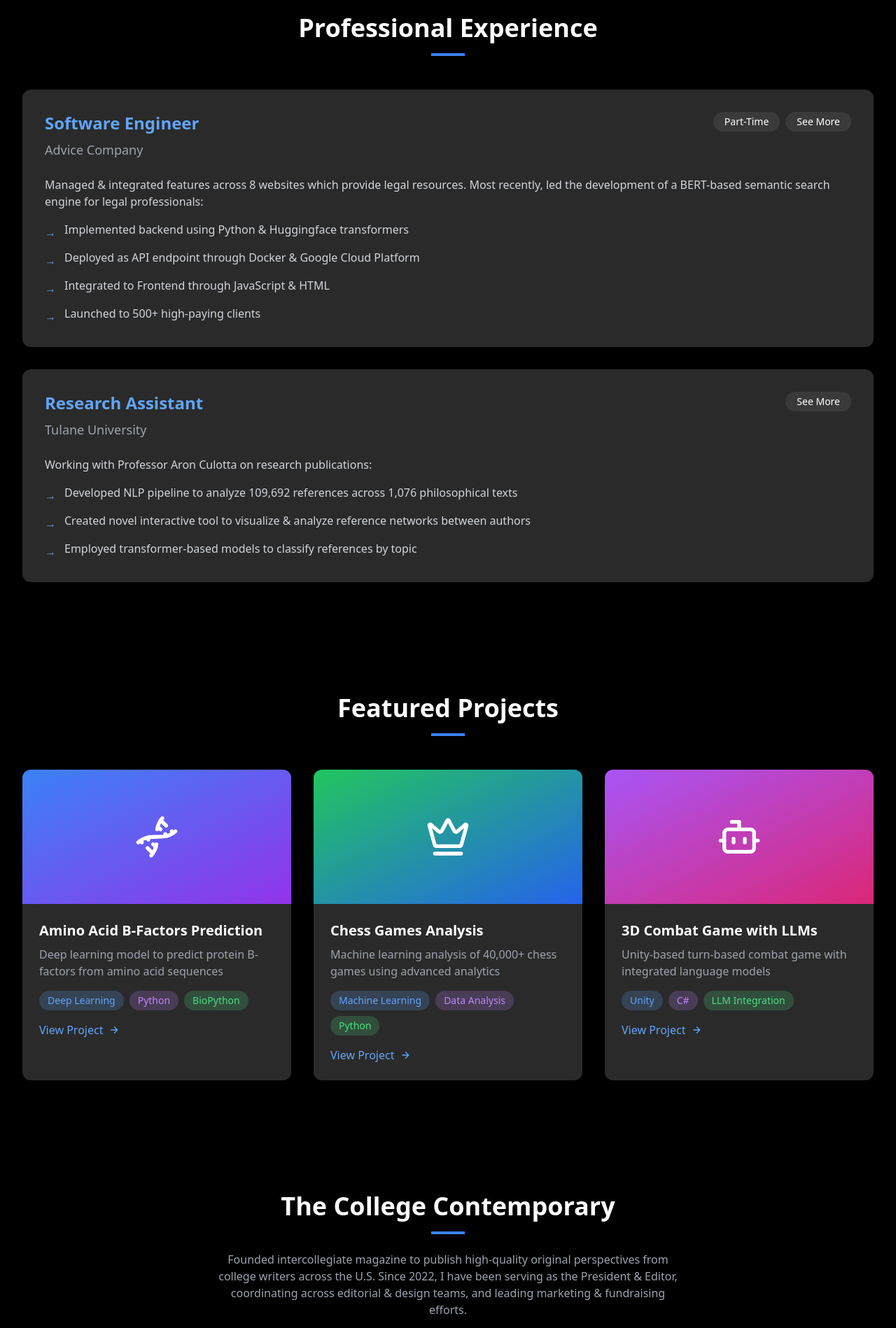
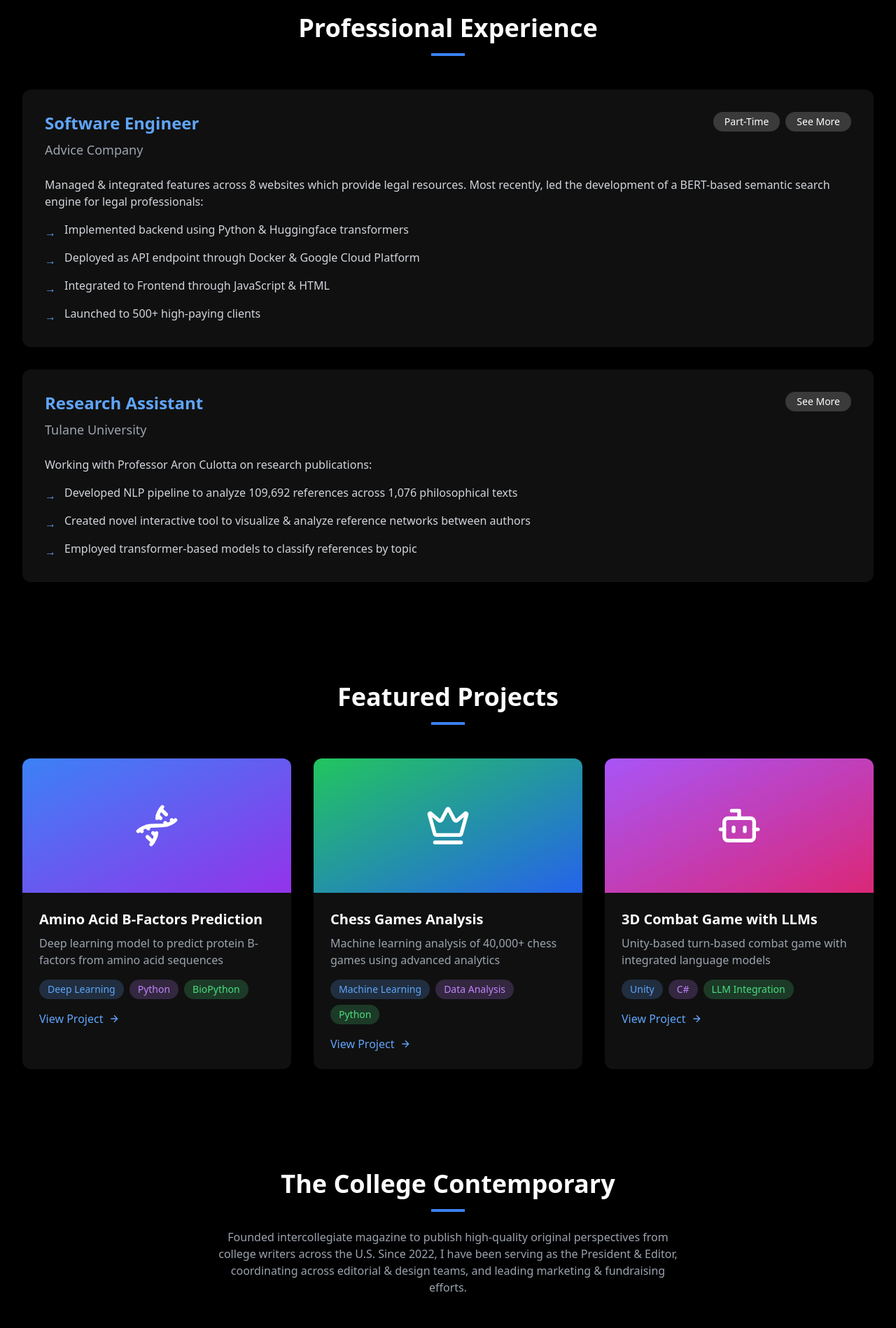
Before and after one commit to ogreowl/portfolio-website, a Next.js app: page / in a window 1280 px wide. Shown: the part 860-2758 px from the top of the page at 70% size. Built offline with nearby package versions, Linux system fonts and the light colour scheme.

Commit message:
color changes

```diff
--- a/app/layout.tsx
+++ b/app/layout.tsx
@@ -27,7 +27,9 @@
       <body
         className={`${geistSans.variable} ${geistMono.variable} antialiased`}
       >
-        {children}
+        <header className="bg-[#000000] sticky top-0 z-50 w-full border-b border-[#333333]">
+          {children}
+        </header>
       </body>
     </html>
   );
--- a/app/page.tsx
+++ b/app/page.tsx
@@ -196,7 +196,7 @@
               </div>
             </div>
 
-            <div className="bg-[#2a2a2a] rounded-lg p-8 font-mono">
+            <div className="bg-[#2a2a2a]/40 p-8 font-mono">
               <div className="text-green-400 mb-4">
                 <TypeAnimation
                   sequence={[
@@ -253,7 +253,7 @@
 
           <div className="space-y-8">
             {/* Software Engineer Card */}
-            <div className="bg-[#2a2a2a] rounded-xl p-8 relative transform transition-all duration-300 hover:scale-[1.02] hover:shadow-2xl hover:shadow-blue-500/10 cursor-pointer">
+            <div className="bg-[#2a2a2a]/40 rounded-xl p-8 relative transform transition-all duration-300 hover:scale-[1.02] hover:shadow-2xl hover:shadow-blue-500/10 cursor-pointer">
               <div className="flex flex-wrap gap-2 mb-4 sm:absolute sm:top-8 sm:right-8">
                 <span className="px-4 py-1 bg-[#3a3a3a] rounded-full text-sm">
                   Part-Time
@@ -292,7 +292,7 @@
             </div>
 
             {/* Research Assistant Card */}
-            <div className="bg-[#2a2a2a] rounded-xl p-8 relative transform transition-all duration-300 hover:scale-[1.02] hover:shadow-2xl hover:shadow-blue-500/10 cursor-pointer">
+            <div className="bg-[#2a2a2a]/40 rounded-xl p-8 relative transform transition-all duration-300 hover:scale-[1.02] hover:shadow-2xl hover:shadow-blue-500/10 cursor-pointer">
               <div className="flex flex-wrap gap-2 mb-4 sm:absolute sm:top-8 sm:right-8">
                 <Link href="/research" className="px-4 py-1 bg-[#3a3a3a] rounded-full text-sm hover:bg-blue-500 transition-colors">
                   See More
@@ -327,14 +327,14 @@
       </section>
 
       {/* Projects Section */}
-      <section id="projects" className="py-20">
+      <section id="projects" className="bg-[#000000] py-16">
         <div className="max-w-7xl mx-auto px-4 sm:px-6 lg:px-8">
           <h2 className="text-4xl font-bold text-center mb-4">Featured Projects</h2>
           <div className="h-1 w-12 bg-blue-500 mx-auto mb-12"></div>
 
           <div className="grid grid-cols-1 md:grid-cols-3 gap-8">
             {/* Amino Acid Project */}
-            <div className="group rounded-xl overflow-hidden bg-[#2a2a2a] shadow-xl
+            <div className="group rounded-xl overflow-hidden bg-[#2a2a2a]/40 shadow-xl
                           transition-all duration-300
                           hover:scale-[1.02] hover:-translate-y-2
                           hover:shadow-2xl hover:shadow-blue-500/20
@@ -363,7 +363,7 @@
               </div>
             </div>
             {/* Chess Analysis Project */}
-            <div className="group rounded-xl overflow-hidden bg-[#2a2a2a] shadow-xl
+            <div className="group rounded-xl overflow-hidden bg-[#2a2a2a]/40 shadow-xl
                           transition-all duration-300
                           hover:scale-[1.02] hover:-translate-y-2
                           hover:shadow-2xl hover:shadow-green-500/20
@@ -393,7 +393,7 @@
             </div>
 
             {/* Unity Game Project */}
-            <div className="group rounded-xl overflow-hidden bg-[#2a2a2a] shadow-xl
+            <div className="group rounded-xl overflow-hidden bg-[#2a2a2a]/40 shadow-xl
                           transition-all duration-300
                           hover:scale-[1.02] hover:-translate-y-2
                           hover:shadow-2xl hover:shadow-purple-500/20
@@ -455,7 +455,7 @@
           <div className="grid md:grid-cols-2 gap-8">
             {/* Left Column - Stats and Overview */}
             <div className="space-y-6">
-              <div className="bg-[#2a2a2a] rounded-xl p-8">
+              <div className="bg-[#2a2a2a]/40 rounded-xl p-8">
 
                 <div className="grid grid-cols-2 gap-4">
                   <div className="bg-[#1f1f1f] rounded-lg p-6 transform transition-all duration-300 hover:scale-[1.02] hover:shadow-lg hover:shadow-blue-500/10">
@@ -482,7 +482,7 @@
               </div>
 
               {/* Key Achievements */}
-              <div className="bg-[#2a2a2a] rounded-xl p-8">
+              <div className="bg-[#2a2a2a]/40 rounded-xl p-8">
                 <h3 className="text-xl font-semibold mb-6">Achievements</h3>
                 <ul className="space-y-4">
                   <li className="flex items-start space-x-3">
@@ -512,7 +512,7 @@
             {/* Right Column */}
             <div className="space-y-6">
               {/* Content Categories */}
-              <div className="bg-[#2a2a2a] rounded-xl p-8">
+              <div className="bg-[#2a2a2a]/40 rounded-xl p-8">
                 <h3 className="text-xl font-semibold mb-6">Content Breakdown (by articles published)</h3>
 
                 <div className="space-y-6">
@@ -579,7 +579,7 @@
               </div>
 
               {/* Editorial Process */}
-              <div className="bg-[#2a2a2a] rounded-xl p-8">
+              <div className="bg-[#2a2a2a]/40 rounded-xl p-8">
                 <h3 className="text-xl font-semibold mb-6">Pretty Good Pieces</h3>
                 <ul className="space-y-4">
                   <li className="flex items-start space-x-3">
```
